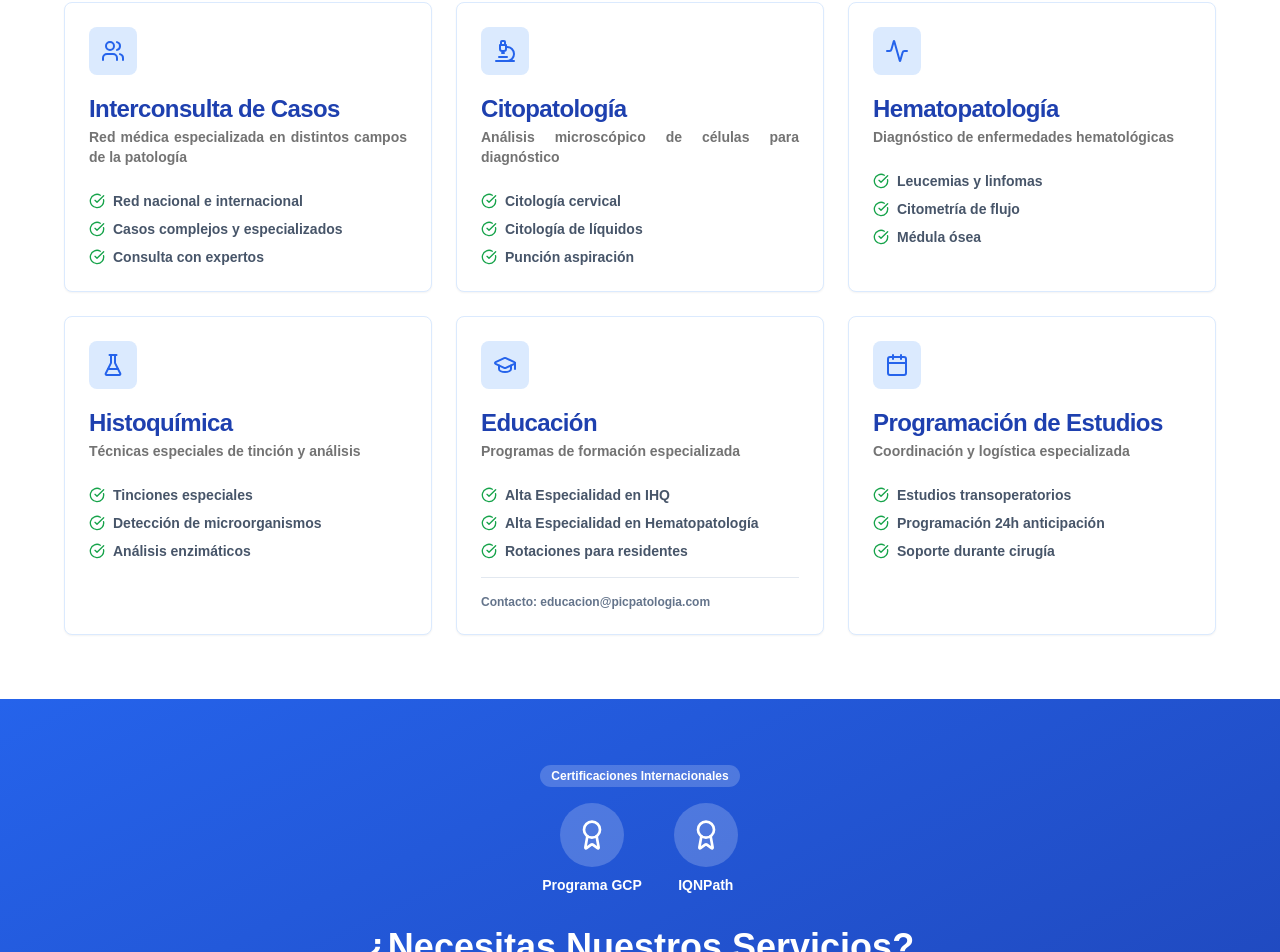
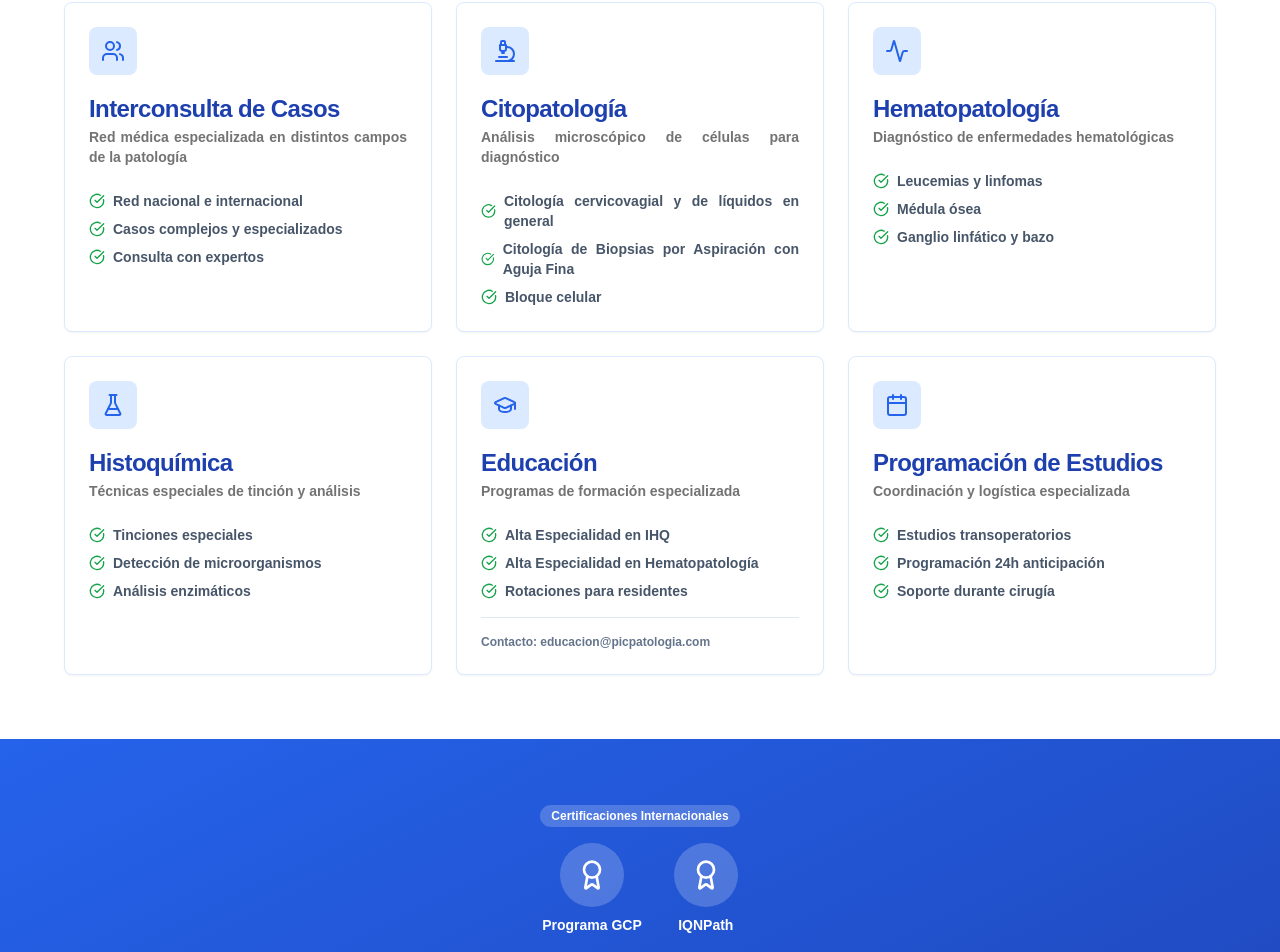
Before and after one commit to Irwingduran/ws-patologia, a Next.js app: page /servicios in a window 1280 px wide. Shown: the part 3668-4620 px from the top of the page. Built offline with nearby package versions, Linux system fonts and the light colour scheme.

Commit message:
Update page.tsx/cambio de textos

```diff
--- a/app/servicios/page.tsx
+++ b/app/servicios/page.tsx
@@ -350,15 +350,15 @@ export default function ServiciosPage() {
                   <ul className="space-y-2 text-sm text-slate-600">
                     <li className="flex items-center gap-2">
                       <CheckCircle className="w-4 h-4 text-green-600" />
-                      Citología cervical
+                      Citología cervicovagial y de líquidos en general
                     </li>
                     <li className="flex items-center gap-2">
                       <CheckCircle className="w-4 h-4 text-green-600" />
-                      Citología de líquidos
+                      Citología de Biopsias por Aspiración con Aguja Fina
                     </li>
                     <li className="flex items-center gap-2">
                       <CheckCircle className="w-4 h-4 text-green-600" />
-                      Punción aspiración
+                      Bloque celular
                     </li>
                   </ul>
                 </CardContent>
@@ -380,11 +380,11 @@ export default function ServiciosPage() {
                     </li>
                     <li className="flex items-center gap-2">
                       <CheckCircle className="w-4 h-4 text-green-600" />
-                      Citometría de flujo
+                      Médula ósea
                     </li>
                     <li className="flex items-center gap-2">
                       <CheckCircle className="w-4 h-4 text-green-600" />
-                      Médula ósea
+                      Ganglio linfático y bazo
                     </li>
                   </ul>
                 </CardContent>
```
